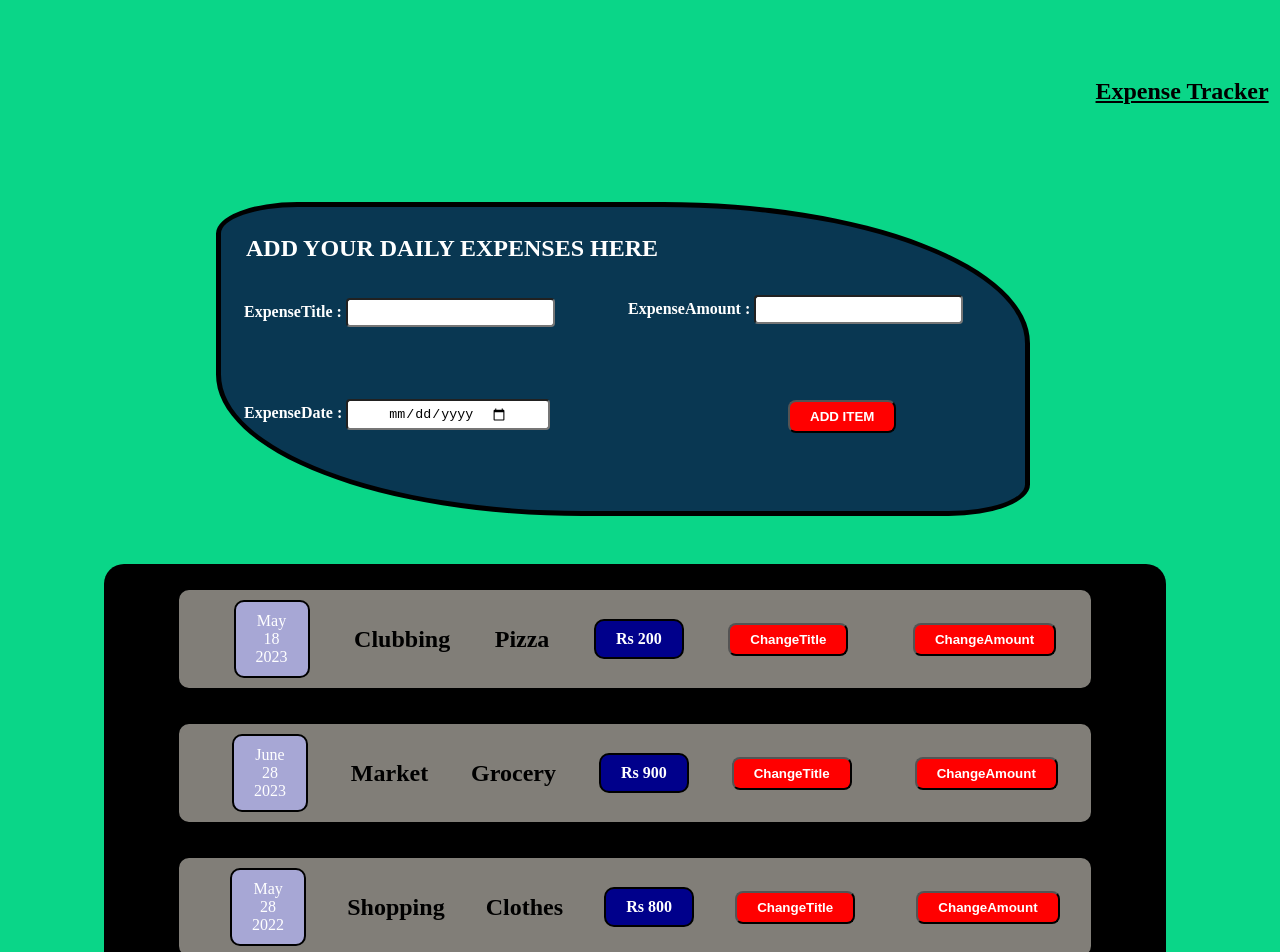
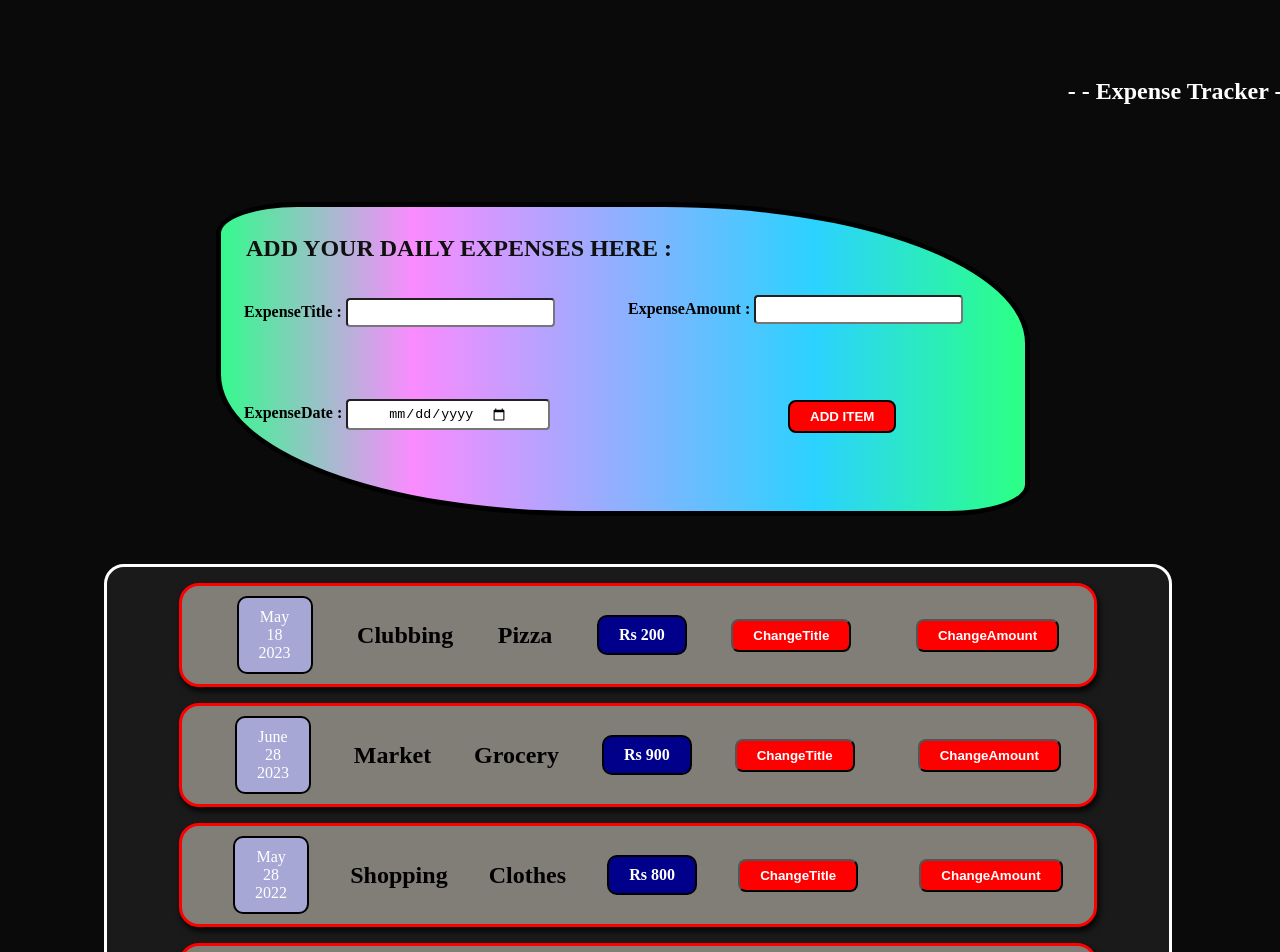
Before and after one commit to Vaibhavdesai99/React-JS, a React (Create React App) app: page / in a window 1280 px wide. Shown: the top 952 px of the page. Built offline with nearby package versions, Linux system fonts and the light colour scheme.

Commit message:
Submitting the forms

```diff
--- a/src/App.css
+++ b/src/App.css
@@ -1,8 +1,9 @@
 .background{
     display: inline-block;
     margin: auto 6rem;
-    background-color: black;
+    background-color: rgb(27, 26, 26);
     text-align: center;
+    border: 3px solid white;
 }
 
 .Expense_list{
@@ -11,19 +12,39 @@
   margin: 1rem;
   font-weight: bold;
   font-size: x-large;
-  text-decoration-line: underline;
+  /* text-decoration-line: underline; */
   position: relative;
   top: 62px;
+  color: white;
+}
 
-}
+
 
 .title{
   position: relative;
     left: 238px;
     top: 172px;
-    color: white;
+    color: rgb(17, 16, 16);
 }
 
+/*
+.title{
+  background-image: linear-gradient(
+    90deg,
+    #fa8bff 0%,
+    #2bd2ff 50%,
+    #2bff88 75%,
+    #fa8bff 100%
+  );
+  color: black;
+  animation: slide 1s linear infinite;
+}
+
+@keyframes slide{
+  100%{
+    background-position: 20rem;
+  }
+} */
 
 .Expense_list {
     animation: marquee 20s linear infinite;
--- a/src/App.js
+++ b/src/App.js
@@ -45,8 +45,8 @@ const App = () => {
 
   return (
     <>
-     <h2 className="Expense_list">Expense Tracker</h2>
-     <h2 className="title">ADD YOUR DAILY EXPENSES HERE</h2>
+     <h2 className="Expense_list"> - - Expense Tracker - -</h2>
+     <h2 className="title">ADD YOUR DAILY EXPENSES HERE : </h2>
     <NewExpenses/>
 
 
--- a/src/components/Expenses/ExpenseItem.css
+++ b/src/components/Expenses/ExpenseItem.css
@@ -6,7 +6,7 @@
     justify-content: space-evenly;
     align-items: center;
 
-    border: 10px solid black;
+    border: 3px solid red;
 
 
 
--- a/src/components/NewExpenses/ExpenseForm.css
+++ b/src/components/NewExpenses/ExpenseForm.css
@@ -11,6 +11,27 @@
     color: white;
     font-weight: bolder;
 }
+
+
+/* expense - form background color-changes */
+.expense-form{
+background-image: linear-gradient(
+    90deg,
+    #fa8bff 0%,
+    #2bd2ff 50%,
+    #2bff88 75%,
+    #fa8bff 100%
+  );
+  color: black;
+  animation: slide 1s linear infinite;
+}
+
+@keyframes slide{
+  100%{
+    background-position: 20rem;
+  }
+}
+
 
 .form-controls{
 
@@ -35,6 +56,7 @@
     font-weight: bold;
     background: red;
     color: white;
+    border: 2px solid black;
 }
 
 .form-input-date{
--- a/src/components/NewExpenses/ExpenseForm.js
+++ b/src/components/NewExpenses/ExpenseForm.js
@@ -27,13 +27,29 @@ const amountHandler =(event) =>{
 const dateHandler =(event)=>{
 
   updatedDate(event.target.value)
+
 }
 
+//onSubmit event , when user click on Additem , data get stored in Object and log it.
+const formsubmited = (event) => {
 
+event.preventDefault()
+
+ const formData ={
+
+      title: enteredtitle,
+      amount: enteredamount,
+      date: new Date(enteredate)
+   }
+
+      console.log(formData)
+
+
+}
 
   return (
 <>
-<form>
+<form onSubmit={formsubmited}>
 <div className="expense-form">
       <div className="form-controls">
         <div className="form-input">
--- a/src/index.css
+++ b/src/index.css
@@ -1,3 +1,3 @@
 body{
-    background-color: rgb(10, 214, 136);
+    background-color: rgb(10, 10, 10);
 }
```
